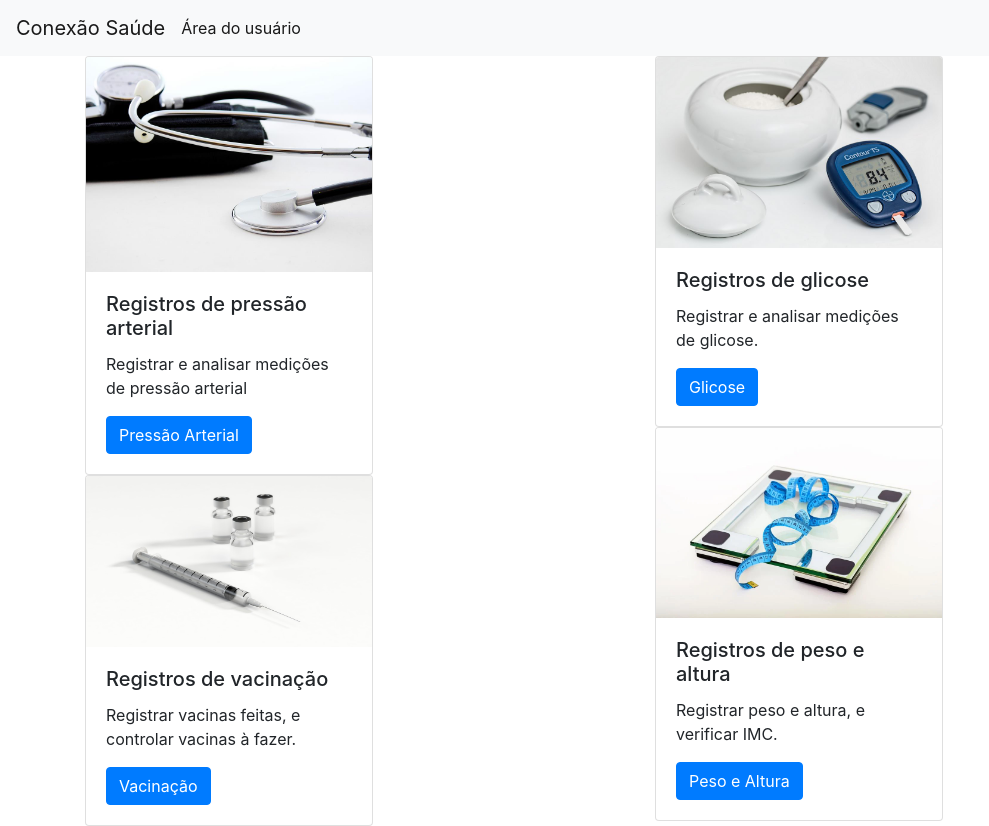
After one commit to FredDietrich/conexaosaude, a Django app: template techConnectBackend/techConnect/templates/user.html in a window 1280 px wide. The commit adds this page. Shown: the whole page, without its empty margins (0-989 px from the left). Run offline with Django 4.2, Linux system fonts and the light colour scheme; the template is opened without the code that fills it, so the values that code supplies are empty; some libraries are stand-ins or nearby versions.

Commit message:
add boostrap add pagina usuario add vacina, peso/altura, diabete

```diff
--- /dev/null
+++ b/techConnectBackend/techConnect/static/js/helper.js
@@ -0,0 +1,4 @@
+const validateEmail = value => {
+    result = /\S+@\S+\.\S+/.test(value)
+    console.log(result)
+}
--- /dev/null
+++ b/techConnectBackend/techConnect/templates/user.html
@@ -0,0 +1,61 @@
+<!DOCTYPE html>
+<html lang="pt-BR">
+
+<head>
+    <meta charset="UTF-8">
+    <meta http-equiv="X-UA-Compatible" content="IE=edge">
+    <meta name="viewport" content="width=device-width, initial-scale=1.0">
+    <title>Usuário</title>
+    {% load bootstrap4 %}
+    {% bootstrap_css %}
+    {% bootstrap_javascript jquery='full' %}
+</head>
+
+<body>
+    <nav class="navbar navbar-expand-lg navbar-light bg-light">
+        <a class="navbar-brand" href="/">Conexão Saúde</a>
+        <span class="navbar-text"><a href="/user">Área do usuário</a></span>
+    </nav>
+    <div class="container">
+        <div class="row">
+            <div class="col">
+                <div class="card card" style="width: 18rem;">
+                    <img src="/static/images/bloodpressure.png" class="card-img-top">
+                    <div class="card-body">
+                        <h5 class="card-title">Registros de pressão arterial</h5>
+                        <p class="card-text">Registrar e analisar medições de pressão arterial</p>
+                        <a href="/bloodpressure" class="btn btn-primary">Pressão Arterial</a>
+                    </div>
+                </div>
+                <div class="card" style="width: 18rem;">
+                    <img src="/static/images/vaccine.jpg" class="card-img-top">
+                    <div class="card-body">
+                        <h5 class="card-title">Registros de vacinação</h5>
+                        <p class="card-text">Registrar vacinas feitas, e controlar vacinas à fazer.</p>
+                        <a href="/vaccines" class="btn btn-primary">Vacinação</a>
+                    </div>
+                </div>
+            </div>
+            <div class="col">
+                <div class="card" style="width: 18rem;">
+                    <img src="/static/images/glucose.jpg" class="card-img-top">
+                    <div class="card-body">
+                        <h5 class="card-title">Registros de glicose</h5>
+                        <p class="card-text">Registrar e analisar medições de glicose.</p>
+                        <a href="/glucose" class="btn btn-primary">Glicose</a>
+                    </div>
+                </div>
+                <div class="card" style="width: 18rem;">
+                    <img src="/static/images/weight.webp" class="card-img-top">
+                    <div class="card-body">
+                        <h5 class="card-title">Registros de peso e altura</h5>
+                        <p class="card-text">Registrar peso e altura, e verificar IMC.</p>
+                        <a href="/weight" class="btn btn-primary">Peso e Altura</a>
+                    </div>
+                </div>
+            </div>
+        </div>
+    </div>
+</body>
+
+</html>
--- a/techConnectBackend/techConnect/urls.py
+++ b/techConnectBackend/techConnect/urls.py
@@ -11,5 +11,6 @@ urlpatterns = [
     path('twofactor', views.twoFactor, name='twoFactor'),
     path('register', views.register, name='register'),
     path('newcode', views.newcode, name='newcode'),
-    path('logout', views.logout, name='logout')
+    path('logout', views.logout, name='logout'),
+    path('user', views.user, name='user')
 ] + static(settings.STATIC_URL, document_root=settings.STATIC_ROOT)
--- a/techConnectBackend/techConnect/views.py
+++ b/techConnectBackend/techConnect/views.py
@@ -125,3 +125,8 @@ def newcode(request):
 def logout(request):
     request.session['user_email'] = ''
     return HttpResponseRedirect('/')
+
+def user(request):
+    if(not validateLoginTwoFA(request)):
+        return HttpResponseRedirect('/')
+    return render(request, 'user.html')
```
Also changed, not shown: techConnectBackend/techConnect/forms.py (+10 -6 lines), techConnectBackend/techConnect/models.py (+27 -0 lines), techConnectBackend/techConnect/static/css/estilo.css (+12 -1 lines), techConnectBackend/techConnect/templates/login.html (+15 -18 lines), techConnectBackend/techConnect/templates/register.html (+14 -24 lines), techConnectBackend/techConnectBackend/settings.py (+4 -3 lines), techConnectBackend/techConnect/migrations/0002_vaccine_measurement_diabetes_bloodpressure.py (added), techConnectBackend/techConnect/static/images/bloodpressure.png (added), techConnectBackend/techConnect/static/images/glucose.jpg (added), techConnectBackend/techConnect/static/images/vaccine.jpg (added), techConnectBackend/techConnect/static/images/weight.webp (added).
